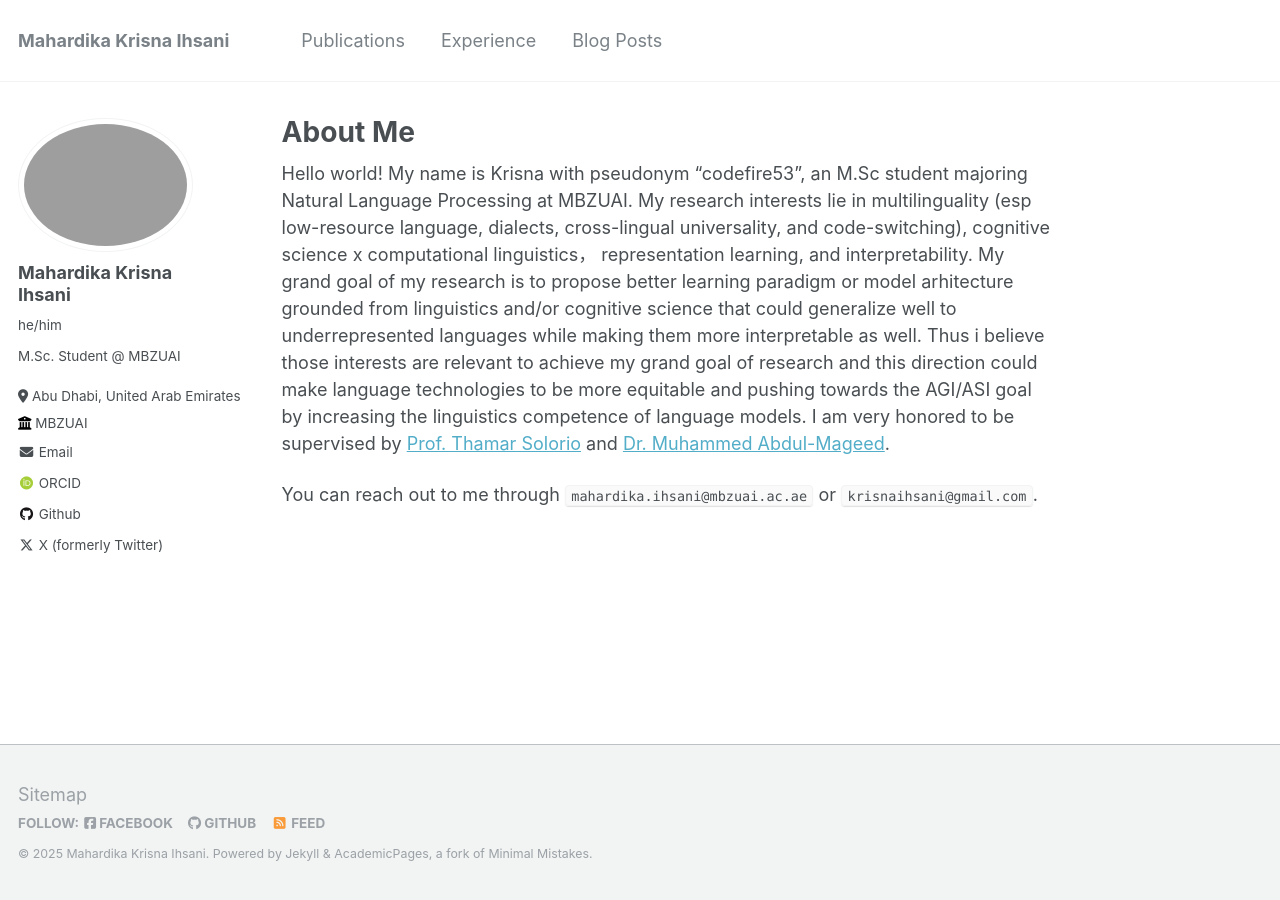
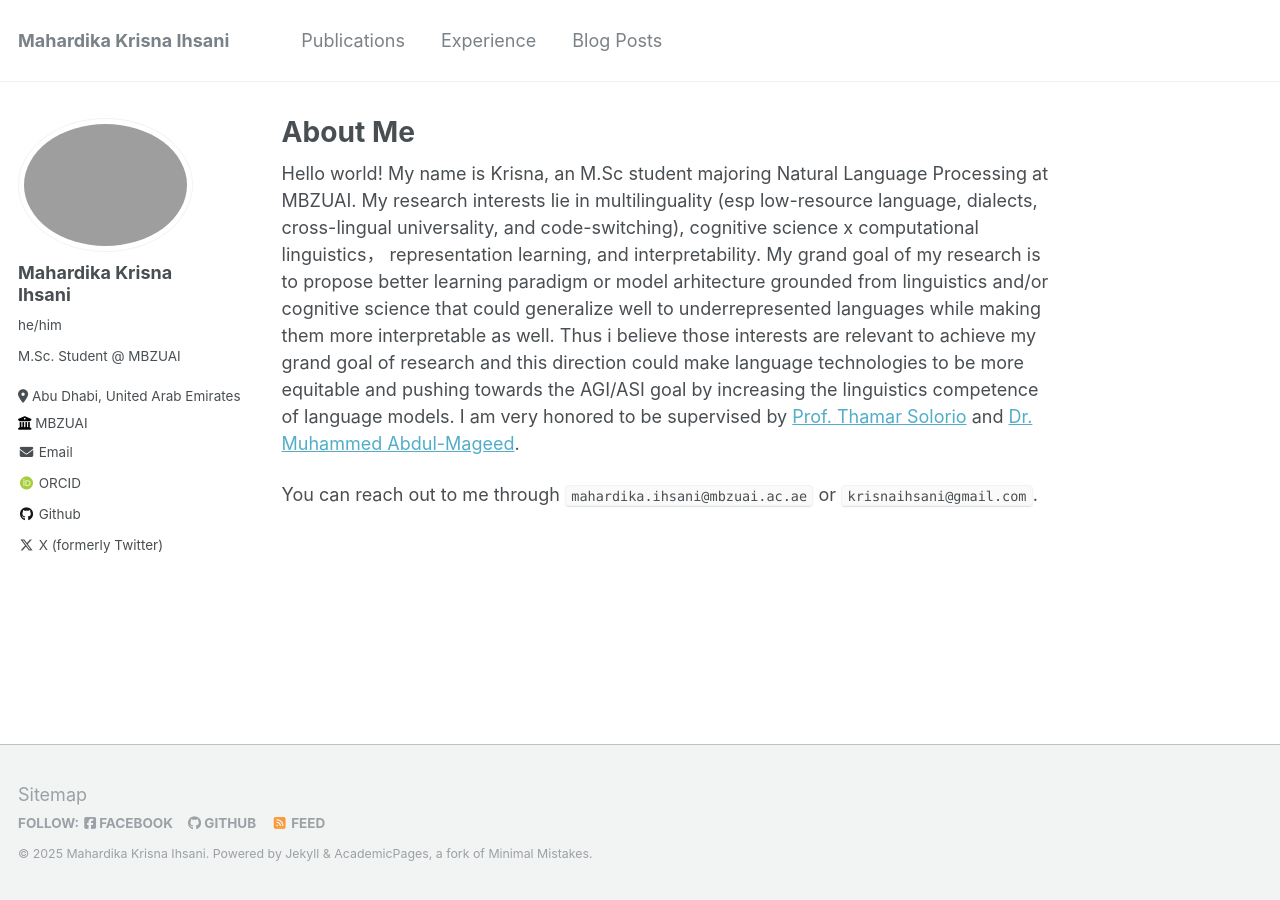
Before and after one commit to codefire53/codefire53.github.io, a Jekyll site: the page built from _pages/about.md, in a window 1280 px wide. Built offline with Jekyll 4.4.1, drawn with Linux system fonts in a browser that asks for light colours; some web fonts are replaced.

Commit message:
Update about.md

```diff
--- a/_pages/about.md
+++ b/_pages/about.md
@@ -7,6 +7,6 @@ redirect_from:
   - /about.html
 ---
 
-Hello world! My name is Krisna with pseudonym "codefire53", an M.Sc student majoring Natural Language Processing at MBZUAI. My research interests lie in multilinguality (esp low-resource language, dialects, cross-lingual universality, and code-switching), cognitive science x computational linguistics， representation learning, and interpretability. My grand goal of my research is to propose better learning paradigm or model arhitecture grounded from linguistics and/or cognitive science that could generalize well to underrepresented languages while making them more interpretable as well. Thus i believe those interests are relevant to achieve my grand goal of research and this direction could make language technologies to be more equitable and pushing towards the AGI/ASI goal by increasing the linguistics competence of language models.   I am very honored to be supervised by [Prof. Thamar Solorio](http://solorio.uh.edu/) and [Dr. Muhammed Abdul-Mageed](https://mageed.arts.ubc.ca/).
+Hello world! My name is Krisna, an M.Sc student majoring Natural Language Processing at MBZUAI. My research interests lie in multilinguality (esp low-resource language, dialects, cross-lingual universality, and code-switching), cognitive science x computational linguistics， representation learning, and interpretability. My grand goal of my research is to propose better learning paradigm or model arhitecture grounded from linguistics and/or cognitive science that could generalize well to underrepresented languages while making them more interpretable as well. Thus i believe those interests are relevant to achieve my grand goal of research and this direction could make language technologies to be more equitable and pushing towards the AGI/ASI goal by increasing the linguistics competence of language models.   I am very honored to be supervised by [Prof. Thamar Solorio](http://solorio.uh.edu/) and [Dr. Muhammed Abdul-Mageed](https://mageed.arts.ubc.ca/).
 
 You can reach out to me through `mahardika.ihsani@mbzuai.ac.ae` or `krisnaihsani@gmail.com`.
```
